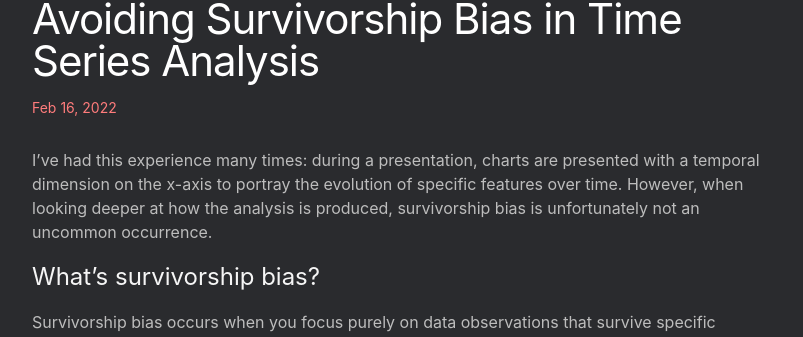
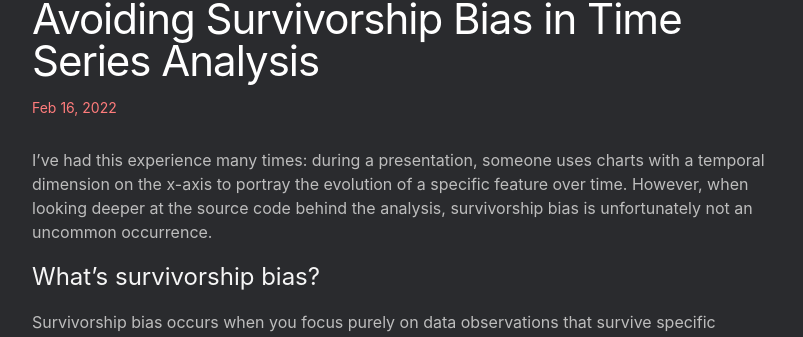
Before and after one commit to GiorgioBaldelli/giorgiobaldelli.github.io, a Jekyll site: the page built from _posts/2022-03-05-avoiding-survivorship-bias.markdown, in a window 1280 px wide. Shown: the part 89-426 px from the top of the page, without its empty margins (238-1041 px from the left). Built offline with Jekyll 4.4.1, drawn with Linux system fonts in a browser that asks for light colours.

Commit message:
Update and rename 2022-03-05-avoiding-look-ahead-bias.markdown to 2022-03-05-avoiding-survivorship-bias.markdown

```diff
--- a/_posts/2022-03-05-avoiding-look-ahead-bias.markdown
+++ b/_posts/2022-03-05-avoiding-survivorship-bias.markdown
@@ -9,7 +9,7 @@ show_excerpts: true
 published: true
 ---
 
-I’ve had this experience many times: during a presentation, charts are presented with a temporal dimension on the x-axis to portray the evolution of specific features over time. However, when looking deeper at how the analysis is produced, survivorship bias is unfortunately not an uncommon occurrence.
+I’ve had this experience many times: during a presentation, someone uses charts with a temporal dimension on the x-axis to portray the evolution of a specific feature over time. However, when looking deeper at the source code behind the analysis, survivorship bias is unfortunately not an uncommon occurrence.
 
 # What's survivorship bias?
 
```
